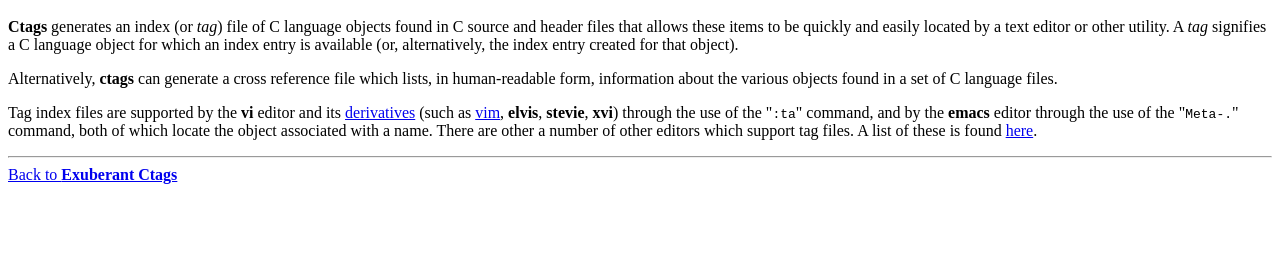
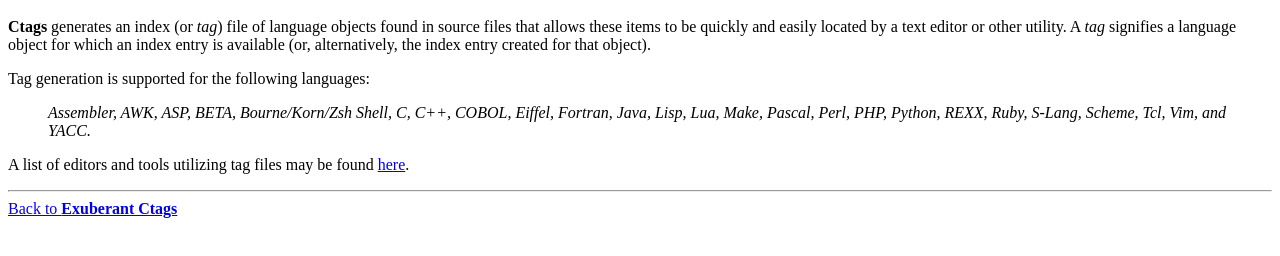
Before and after one commit to svn2github/Ctags, a plain HTML site: page trunk/website/whatis.html in a window 1280 px wide. Shown: the part 48-304 px from the top of the page. Drawn offline with Linux system fonts and the light colour scheme.

Commit message:
Updated for current version.
git-svn-id: http://svn.code.sf.net/p/ctags/code@82 c5d04d22-be80-434c-894e-aa346cc9e8e8

```diff
--- a/trunk/website/whatis.html
+++ b/trunk/website/whatis.html
@@ -1,4 +1,3 @@
-<!-- $Id$ -->
 <html>
 <head>
 <title>What is Ctags?</title>
@@ -7,28 +6,28 @@
 
 <h1>What is ctags?</h1>
 
-<strong>Ctags</strong> generates an index (or <i>tag</i>) file of C language
-objects found in C source and header files that allows these items to be
-quickly and easily located by a text editor or other utility. A <i>tag</i>
-signifies a C language object for which an index entry is available (or,
-alternatively, the index entry created for that object).
+<p>
+<strong>Ctags</strong> generates an index (or <i>tag</i>) file of language
+objects found in source files that allows these items to be quickly and easily
+located by a text editor or other utility. A <i>tag</i> signifies a language
+object for which an index entry is available (or, alternatively, the index
+entry created for that object).
+</p>
 
 <p>
-Alternatively, <strong>ctags</strong> can generate a cross reference file
-which lists, in human-readable form, information about the various objects
-found in a set of C language files.
+Tag generation is supported for the following languages:
+<BLOCKQUOTE>
+<EM>Assembler, AWK, ASP, BETA, Bourne/Korn/Zsh Shell, C, C++, COBOL,
+    Eiffel, Fortran, Java, Lisp, Lua, Make, Pascal, Perl, PHP, Python, REXX,
+    Ruby, S-Lang, Scheme, Tcl, Vim, and YACC.</EM>
+</BLOCKQUOTE>
+</p>
 
 <p>
-Tag index files are supported by the <b>vi</b> editor and its
-<a href="http://sunsite.unc.edu/pub/Linux/apps/editors/vi/">derivatives</a>
-(such as <a href="http://www.vim.org">vim</a>, <b>elvis</b>, <b>stevie</b>,
-<b>xvi</b>) through the use of the "<code>:ta</code>" command, and by the
-<b>emacs</b> editor through the use of the "<code>Meta-.</code>" command, both
-of which locate the object associated with a name. There are other a number of
-other editors which support tag files. A list of these is found <a
-href="editors.html">here</a>.
+A list of editors and tools utilizing tag files may be found <a
+href="tools.html">here</a>.
+</p>
 
-<p>
 <hr>
 <a href="http:index.html">Back to <strong>Exuberant Ctags</strong></a>
 
```
